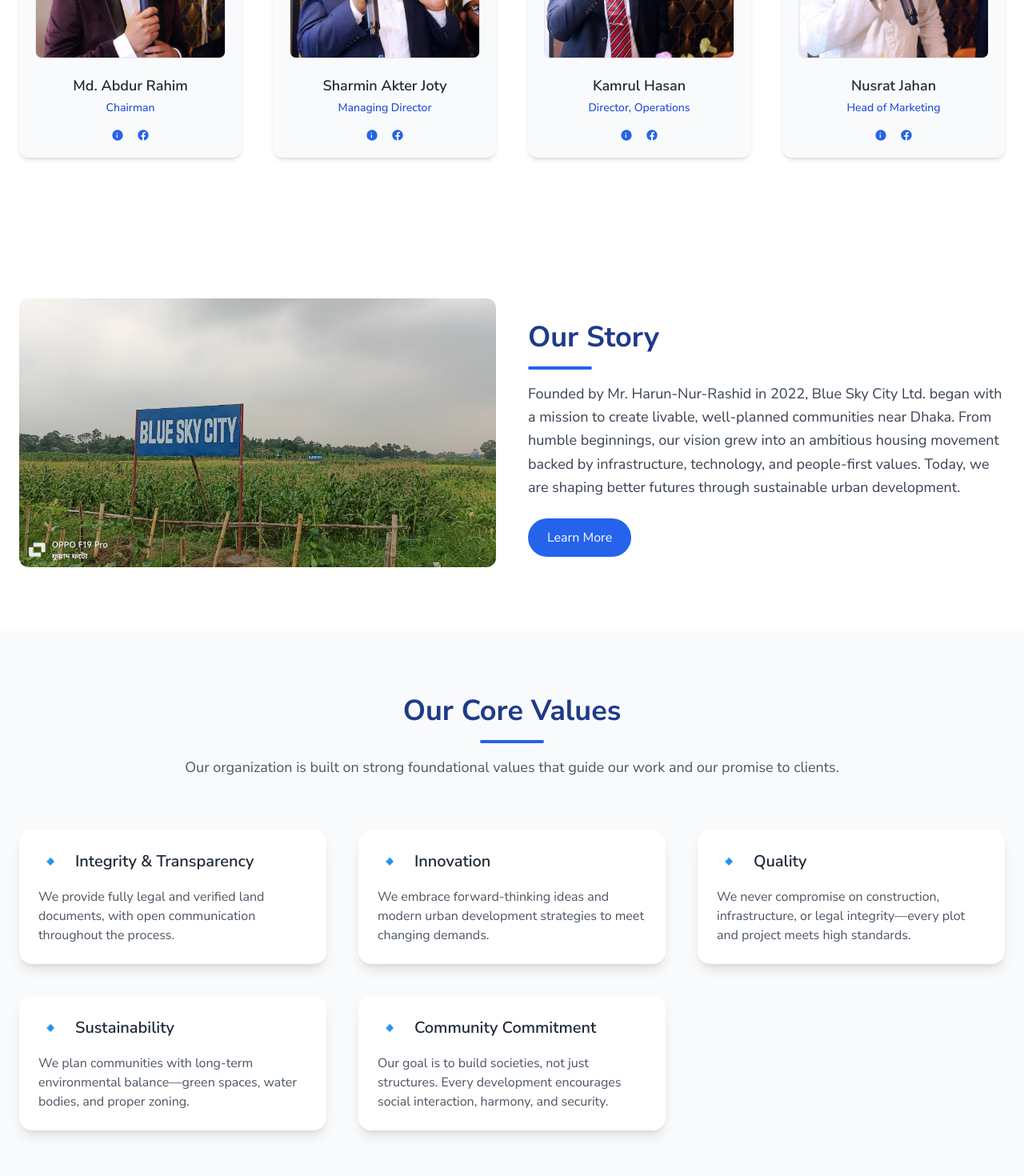
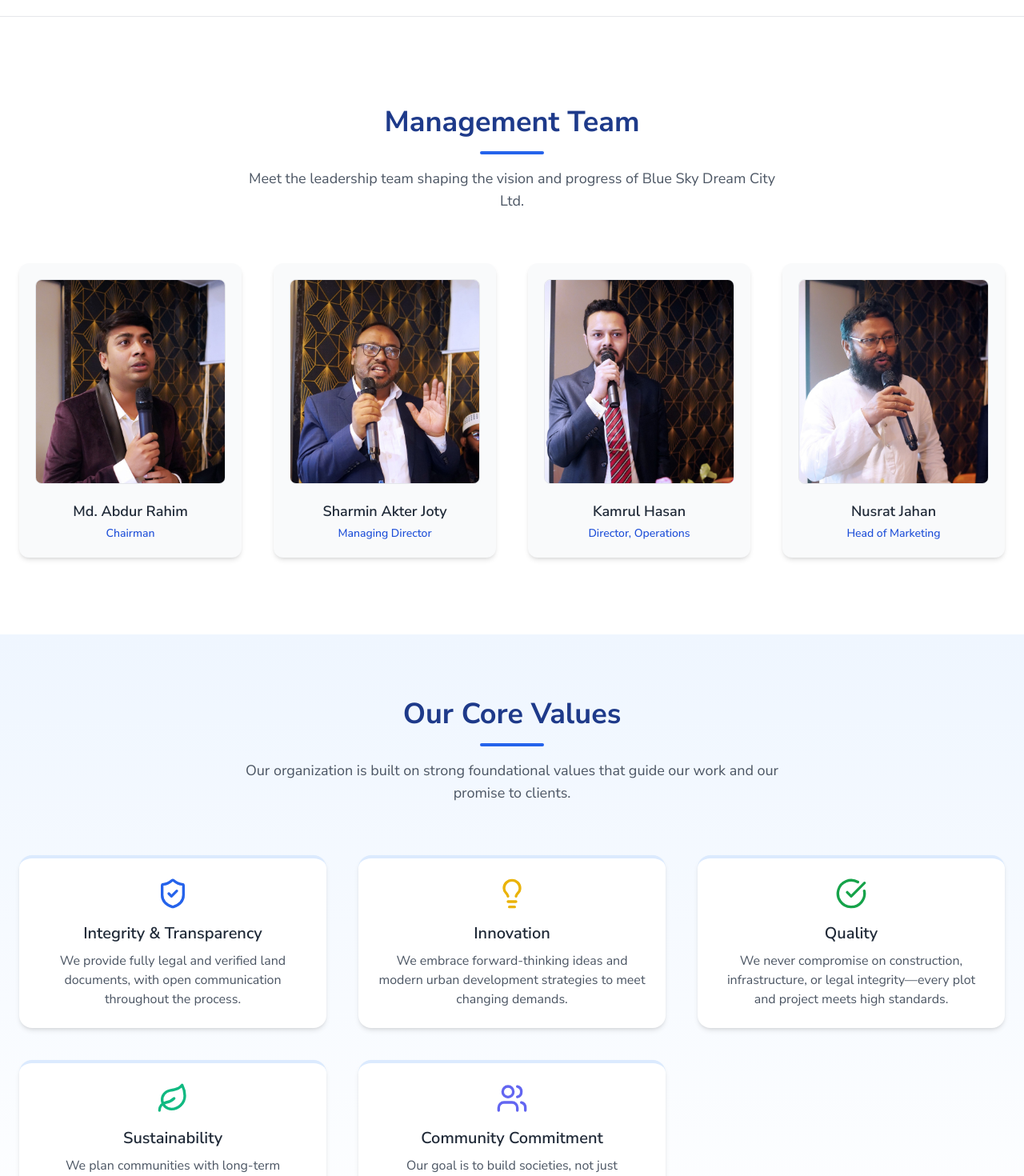
Before and after one commit to sabbir1257/blue_sky_font_end, a Next.js app: page /about in a window 1280 px wide. Shown: the part 1140-2610 px from the top of the page at 80% size. Built offline with nearby package versions, Linux system fonts and the light colour scheme.

Commit message:
about section deagine

```diff
--- a/src/components/pages/about/CoreValues.tsx
+++ b/src/components/pages/about/CoreValues.tsx
@@ -1,11 +1,12 @@
 'use client';
 
 import React from 'react';
+import { ShieldCheck, Lightbulb, CheckCircle, Leaf, Users } from 'lucide-react';
 
 type CoreValue = {
   title: string;
   description: string;
-  icon: string;
+  icon: JSX.Element;
 };
 
 const coreValues: CoreValue[] = [
@@ -13,62 +14,58 @@
     title: 'Integrity & Transparency',
     description:
       'We provide fully legal and verified land documents, with open communication throughout the process.',
-    icon: '🔹',
+    icon: <ShieldCheck className="w-10 h-10 text-blue-600" />,
   },
   {
     title: 'Innovation',
     description:
       'We embrace forward-thinking ideas and modern urban development strategies to meet changing demands.',
-    icon: '🔹',
+    icon: <Lightbulb className="w-10 h-10 text-yellow-500" />,
   },
   {
     title: 'Quality',
     description:
       'We never compromise on construction, infrastructure, or legal integrity—every plot and project meets high standards.',
-    icon: '🔹',
+    icon: <CheckCircle className="w-10 h-10 text-green-600" />,
   },
   {
     title: 'Sustainability',
     description:
       'We plan communities with long-term environmental balance—green spaces, water bodies, and proper zoning.',
-    icon: '🔹',
+    icon: <Leaf className="w-10 h-10 text-emerald-500" />,
   },
   {
     title: 'Community Commitment',
     description:
       'Our goal is to build societies, not just structures. Every development encourages social interaction, harmony, and security.',
-    icon: '🔹',
+    icon: <Users className="w-10 h-10 text-indigo-500" />,
   },
 ];
 
 const CoreValues: React.FC = () => {
   return (
-    <section className="py-20 px-6 bg-gray-50">
+    <section className="py-20 px-6 bg-gradient-to-b from-blue-50 to-white">
       <div className="max-w-7xl mx-auto text-center mb-16">
-        <div className="text-center mb-12">
         <h2 className="text-3xl md:text-4xl font-bold text-blue-900">
           Our Core Values
         </h2>
         <div className="w-20 h-1 mx-auto mt-4 bg-blue-600 rounded-full"></div>
-          <p className="text-gray-600 text-lg mt-4">
+        <p className="text-gray-600 text-lg mt-4 max-w-2xl mx-auto">
           Our organization is built on strong foundational values that guide
           our work and our promise to clients.
         </p>
-        </div>
       </div>
 
       <div className="grid md:grid-cols-2 lg:grid-cols-3 gap-10 max-w-7xl mx-auto">
         {coreValues.map((value, index) => (
           <div
             key={index}
-            className="bg-white rounded-2xl shadow-lg p-6 text-left hover:shadow-xl transition duration-300"
+            className="bg-white rounded-2xl shadow-md hover:shadow-xl transition duration-300 p-6 text-center border-t-4 border-blue-100 hover:border-blue-500"
           >
-            <div className="flex items-center space-x-4 mb-4">
-              <div className="text-blue-600 text-2xl">{value.icon}</div>
-              <h3 className="text-xl font-semibold text-gray-800">
+            <div className="flex justify-center mb-4">{value.icon}</div>
+            <h3 className="text-xl font-semibold text-gray-800 mb-2">
               {value.title}
             </h3>
-            </div>
             <p className="text-gray-600 text-base">{value.description}</p>
           </div>
         ))}
--- a/src/components/pages/about/StrategicGoals.tsx
+++ b/src/components/pages/about/StrategicGoals.tsx
@@ -99,7 +99,6 @@
               className="bg-blue-50 p-6 rounded-2xl shadow-md hover:shadow-lg transition duration-300"
             >
               <div className="flex items-center gap-3 mb-4">
-                <span className="text-3xl">{goal.icon}</span>
                 <h3 className="text-xl font-semibold text-blue-800">
                   {goal.title}
                 </h3>
--- a/src/components/pages/home/OurTeam.tsx
+++ b/src/components/pages/home/OurTeam.tsx
@@ -7,6 +7,8 @@
   name: string;
   title: string;
   image: string;
+  bio: string;
+  linkedin?: string;
 };
 
 const team: TeamMember[] = [
@@ -14,21 +16,29 @@
     name: 'Md. Abdur Rahim',
     title: 'Chairman',
     image: '/images/man1.jpg',
+    bio: 'Over 25 years in real estate leadership, committed to legal transparency and community building.',
+    linkedin: 'https://linkedin.com/in/mdabdurrahim',
   },
   {
     name: 'Sharmin Akter Joty',
     title: 'Managing Director',
     image: '/images/man2.jpg',
+    bio: 'Visionary leader focused on sustainable development and affordable housing models.',
+    linkedin: 'https://linkedin.com/in/sharminjoty',
   },
   {
     name: 'Kamrul Hasan',
     title: 'Director, Operations',
     image: '/images/man3.jpg',
+    bio: 'Expert in project management, infrastructure planning, and operational excellence.',
+    linkedin: 'https://linkedin.com/in/kamrulhasan',
   },
   {
     name: 'Nusrat Jahan',
     title: 'Head of Marketing',
     image: '/images/man4.jpg',
+    bio: 'Brand strategist with a decade of experience in real estate marketing and communications.',
+    linkedin: 'https://linkedin.com/in/nusratjahan',
   },
 ];
 
@@ -36,39 +46,63 @@
   return (
     <section className="py-24 px-6 bg-white border-t border-gray-200">
       <div className="max-w-7xl mx-auto text-center">
-        <h2 className="text-4xl font-bold text-gray-900 mb-4 tracking-tight">
-          🤝 Leadership / Management Team
-        </h2>
-        <p className="text-gray-600 mb-16 max-w-2xl mx-auto text-lg">
-          Meet the leadership team shaping the vision and progress of Blue Sky Dream City Ltd.
-        </p>
+        <div className="my-4">
+          <h2 className="text-3xl md:text-4xl font-bold text-blue-900">
+            Management Team
+          </h2>
+          <div className="w-20 h-1 my-4 mx-auto bg-blue-600 rounded-full"></div>
+          <p className="text-gray-600 mb-16 max-w-2xl mx-auto text-lg">
+            Meet the leadership team shaping the vision and progress of Blue Sky
+            Dream City Ltd.
+          </p>
+        </div>
 
         <div className="grid sm:grid-cols-2 md:grid-cols-4 gap-10">
           {team.map((member, index) => (
             <div
               key={index}
-              className="bg-gray-50 rounded-xl shadow-md hover:shadow-lg transition-shadow duration-300 p-5"
+              className="group relative bg-gray-50 rounded-xl shadow-md hover:shadow-xl transition-all duration-300 p-5 overflow-hidden"
             >
-              <div className="relative w-full h-64 mb-5 overflow-hidden rounded-lg border border-gray-200">
+              {/* Image with overlay */}
+              <div className="relative w-full h-64 mb-5 rounded-lg overflow-hidden border border-gray-200">
                 <Image
                   src={member.image}
                   alt={member.name}
                   layout="fill"
                   objectFit="cover"
-                  className="object-top"
+                  className="object-top transition-transform duration-300 group-hover:scale-105"
                 />
+
+                {/* Hover Overlay */}
+                <div className="absolute inset-0 bg-black bg-opacity-70 text-white opacity-0 group-hover:opacity-100 transition-opacity duration-300 flex flex-col justify-center items-center px-4 text-sm text-center">
+                  <p className="mb-2">{member.bio}</p>
+                  {member.linkedin && (
+                    <a
+                      href={member.linkedin}
+                      target="_blank"
+                      rel="noopener noreferrer"
+                      className="inline-flex items-center text-blue-300 hover:text-white mt-2"
+                    >
+                      <svg
+                        className="w-5 h-5 mr-1"
+                        fill="currentColor"
+                        viewBox="0 0 24 24"
+                      >
+                        <path d="M19 0h-14c-2.761 0-5 2.239-5 5v14c0 2.762 2.239 5 5 5h14c2.762 0 5-2.238 5-5v-14c0-2.761-2.238-5-5-5zm-11 19h-3v-9h3v9zm-1.5-10.271c-.966 0-1.75-.785-1.75-1.75s.784-1.75 1.75-1.75 1.75.784 1.75 1.75-.784 1.75-1.75 1.75zm13.5 10.271h-3v-4.5c0-1.084-.916-2-2-2s-2 .916-2 2v4.5h-3v-9h3v1.271c.553-.839 1.482-1.271 2.5-1.271 1.933 0 3.5 1.567 3.5 3.5v5.5z" />
+                      </svg>
+                      LinkedIn Profile
+                    </a>
+                  )}
+                </div>
               </div>
-              <h3 className="text-lg font-semibold text-gray-800">{member.name}</h3>
-              <p className="text-sm text-blue-700 font-medium mt-1">{member.title}</p>
-              <div className="mt-4 flex justify-center space-x-4 text-blue-600">
-                {/* Placeholder icons */}
-                <svg className="w-4 h-4" fill="currentColor" viewBox="0 0 24 24">
-                  <path d="M22,12A10,10,0,1,1,12,2,10.0113,10.0113,0,0,1,22,12ZM10,17h2V11H10Zm0-8h2V7H10Z" />
-                </svg>
-                <svg className="w-4 h-4" fill="currentColor" viewBox="0 0 24 24">
-                  <path d="M12 2C6.477 2 2 6.485 2 12.006c0 4.991 3.657 9.128 8.438 9.878v-6.987H7.898v-2.89h2.54V9.797c0-2.507 1.492-3.89 3.777-3.89 1.094 0 2.238.195 2.238.195v2.46h-1.26c-1.243 0-1.63.772-1.63 1.562v1.875h2.773l-.443 2.89h-2.33v6.987C18.343 21.134 22 16.997 22 12.006 22 6.485 17.523 2 12 2z" />
-                </svg>
-              </div>
+
+              {/* Name & Title */}
+              <h3 className="text-lg font-semibold text-gray-800">
+                {member.name}
+              </h3>
+              <p className="text-sm text-blue-700 font-medium mt-1">
+                {member.title}
+              </p>
             </div>
           ))}
         </div>
--- a/src/pages/about/index.tsx
+++ b/src/pages/about/index.tsx
@@ -11,7 +11,6 @@
   return (
     <>
       <EveryPageHeroSection title="ABOUT US" imageUrl="/images/land3.jpg" />
-      <OurTeam/>
       <main className="bg-white text-gray-800">
         {/* Short History */}
         <section className="py-20 px-6 max-w-7xl mx-auto grid md:grid-cols-2 gap-10 items-center">
@@ -47,7 +46,8 @@
             </Link>
           </div>
         </section>
-
+        {/*  our team  */}
+        <OurTeam />
         {/* Company Values */}
         <CoreValues />
         {/* missions and visions */}
```
Also changed, not shown: src/components/pages/home/MissionVission.tsx (+13 -15 lines). Lines whose indentation alone changed are shown as unchanged.
